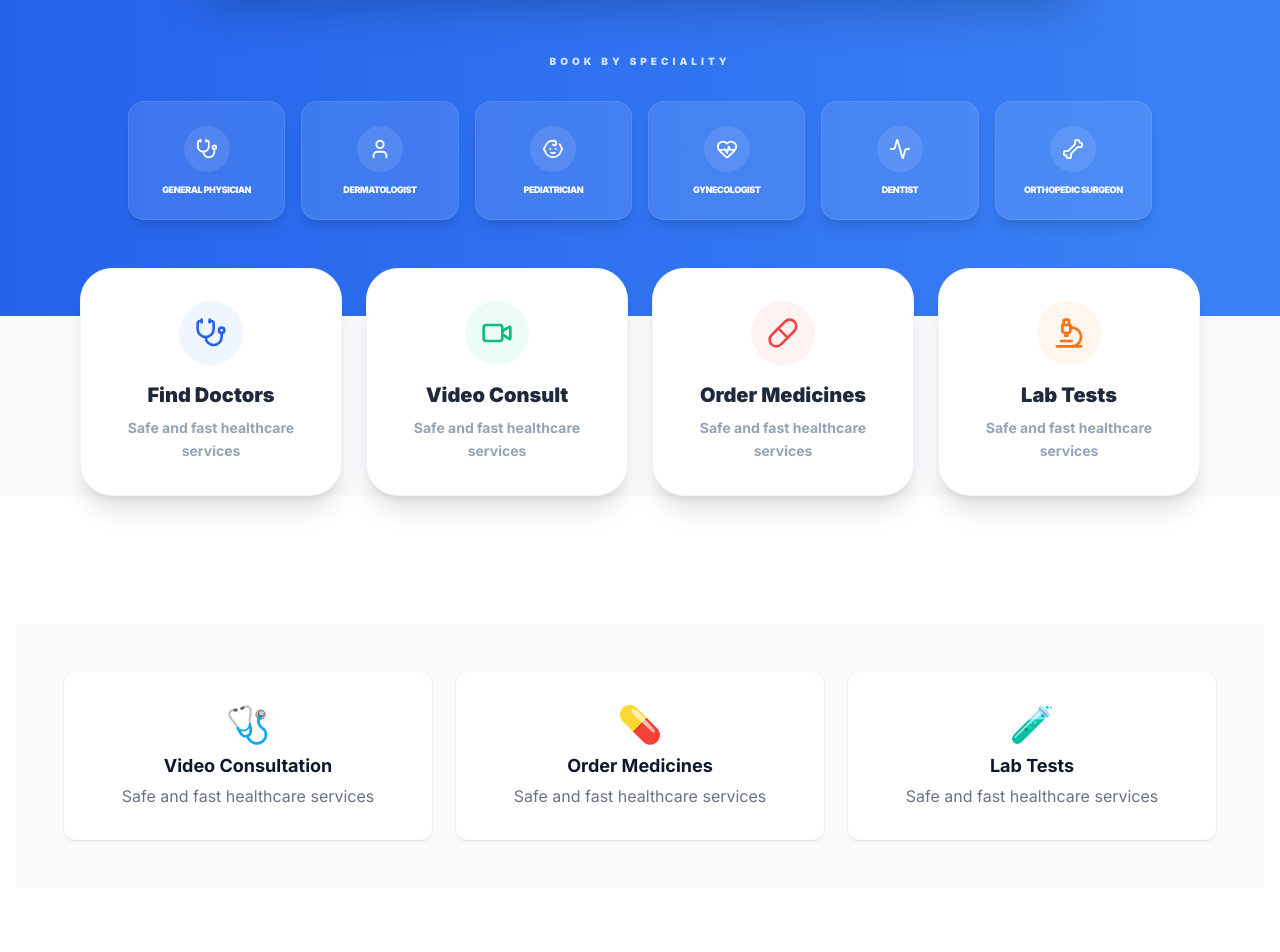
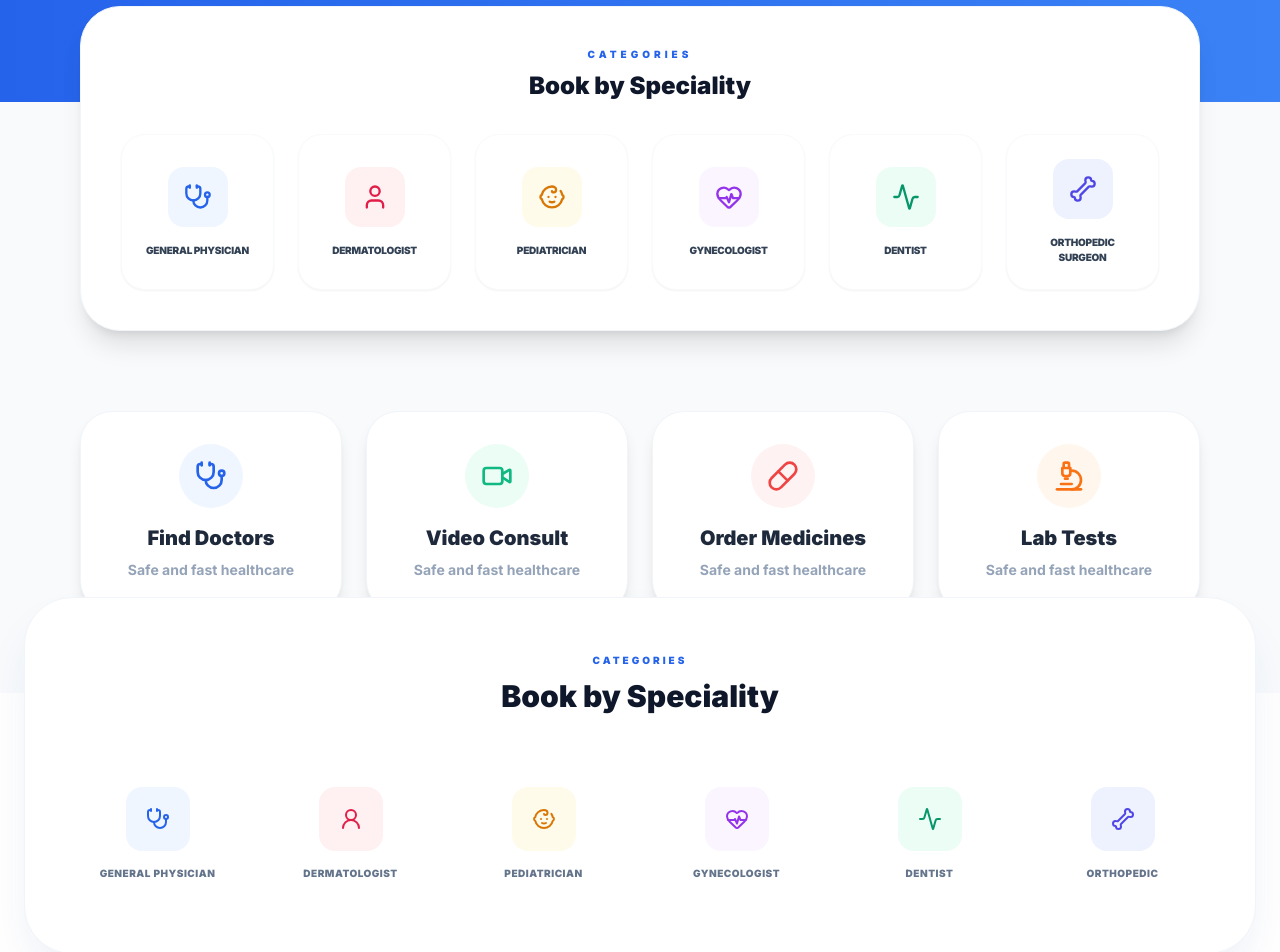
Before and after one commit to mugwe88-ops/MedicareAI, a Next.js app in the folder frontend/: page / in a window 1280 px wide. Shown: the part 360-1312 px from the top of the page. Built offline with nearby package versions, Linux system fonts and the light colour scheme.

Commit message:
update specialties

```diff
--- a/frontend/app/components/Hero.tsx
+++ b/frontend/app/components/Hero.tsx
@@ -12,12 +12,12 @@ export default function Hero() {
   const router = useRouter();
 
   const specialties = [
-    { name: "General Physician", icon: Stethoscope },
-    { name: "Dermatologist", icon: User },
-    { name: "Pediatrician", icon: Baby },
-    { name: "Gynecologist", icon: HeartPulse },
-    { name: "Dentist", icon: Activity },
-    { name: "Orthopedic Surgeon", icon: Bone },
+    { name: "General Physician", icon: Stethoscope, color: "text-blue-600", bg: "bg-blue-50" },
+    { name: "Dermatologist", icon: User, color: "text-rose-600", bg: "bg-rose-50" },
+    { name: "Pediatrician", icon: Baby, color: "text-amber-600", bg: "bg-amber-50" },
+    { name: "Gynecologist", icon: HeartPulse, color: "text-purple-600", bg: "bg-purple-50" },
+    { name: "Dentist", icon: Activity, color: "text-emerald-600", bg: "bg-emerald-50" },
+    { name: "Orthopedic Surgeon", icon: Bone, color: "text-indigo-600", bg: "bg-indigo-50" },
   ];
 
   const handleSearch = (searchQuery?: string) => {
@@ -30,18 +30,18 @@ export default function Hero() {
 
   return (
     <div className="w-full bg-slate-50">
-      {/* Main Banner Section */}
-      <section className="bg-gradient-to-r from-blue-600 to-blue-500 pt-16 pb-24 px-4 text-white text-center">
+      {/* Main Blue Banner */}
+      <section className="bg-gradient-to-r from-blue-600 to-blue-500 pt-20 pb-40 px-4 text-white text-center">
         <div className="max-w-6xl mx-auto">
-          <h1 className="text-4xl md:text-5xl font-black tracking-tighter">
+          <h1 className="text-4xl md:text-5xl font-black tracking-tighter mb-4">
             Find the Best Doctors Near You
           </h1>
-          <p className="mt-2 text-lg font-medium opacity-90">
+          <p className="text-lg font-medium text-blue-50 opacity-90 mb-12">
             Book appointments instantly
           </p>
 
-          {/* Search Bar */}
-          <div className="mt-10 bg-white p-2 md:p-3 rounded-2xl shadow-2xl flex flex-col md:flex-row gap-2 max-w-4xl mx-auto border border-white/20">
+          {/* Floating Search Bar */}
+          <div className="bg-white p-2 md:p-3 rounded-2xl shadow-2xl flex flex-col md:flex-row gap-2 max-w-4xl mx-auto border border-white/20">
             <div className="flex items-center flex-1 px-4 border-b md:border-b-0 md:border-r border-slate-100">
               <Search className="text-slate-400 mr-2" size={20} />
               <input
@@ -64,30 +64,37 @@ export default function Hero() {
             </div>
             <button
               onClick={() => handleSearch()}
-              className="bg-blue-600 text-white px-10 py-4 rounded-xl font-black uppercase tracking-widest hover:bg-blue-700 transition-all shadow-lg active:scale-95"
+              className="bg-blue-600 text-white px-10 py-4 rounded-xl font-black uppercase tracking-widest hover:bg-blue-700 transition-all shadow-lg"
             >
               Search
             </button>
           </div>
+        </div>
+      </section>
 
-          {/* Book by Speciality Grid */}
-          <div className="mt-16">
-            <p className="text-white/80 font-black text-[10px] uppercase tracking-[0.4em] mb-8">
-              Book by Speciality
+      {/* Overlapping Specialties Card Container */}
+      <div className="max-w-6xl mx-auto px-4 -mt-24 relative z-10">
+        <div className="bg-white p-8 md:p-10 rounded-[2.5rem] shadow-xl border border-slate-100">
+          <div className="text-center mb-8">
+            <p className="text-blue-600 font-black text-[10px] uppercase tracking-[0.4em] mb-2">
+              Categories
             </p>
-            <div className="grid grid-cols-2 md:grid-cols-3 lg:grid-cols-6 gap-4 max-w-5xl mx-auto">
+            <h2 className="text-2xl font-black text-slate-900">Book by Speciality</h2>
+          </div>
+
+          <div className="grid grid-cols-2 md:grid-cols-3 lg:grid-cols-6 gap-6">
             {specialties.map((spec) => {
               const Icon = spec.icon;
               return (
                 <button
                   key={spec.name}
                   onClick={() => handleSearch(spec.name)}
-                    className="flex flex-col items-center justify-center p-6 bg-white/10 hover:bg-white border border-white/10 hover:border-white rounded-2xl transition-all duration-300 group shadow-lg active:scale-95"
+                  className="flex flex-col items-center justify-center p-6 bg-white rounded-3xl border border-slate-50 shadow-sm hover:shadow-md hover:-translate-y-2 transition-all duration-300 group"
                 >
-                    <div className="mb-3 p-3 bg-white/10 rounded-full group-hover:bg-blue-600 transition-colors">
-                      <Icon size={22} className="text-white group-hover:text-white" />
+                  <div className={`mb-4 p-4 ${spec.bg} rounded-2xl group-hover:scale-110 transition-transform`}>
+                    <Icon size={28} className={spec.color} />
                   </div>
-                    <span className="text-[9px] font-black uppercase tracking-tighter text-white group-hover:text-blue-600 leading-tight">
+                  <span className="text-[10px] font-black uppercase tracking-tight text-slate-700 group-hover:text-blue-600">
                     {spec.name}
                   </span>
                 </button>
@@ -96,54 +103,29 @@ export default function Hero() {
           </div>
         </div>
       </div>
-      </section>
 
-      {/* Overlapping Service Cards Section */}
-      <section className="max-w-6xl mx-auto -mt-12 px-4 grid grid-cols-1 md:grid-cols-2 lg:grid-cols-4 gap-6 mb-20">
+      {/* Main Services Section */}
+      <section className="max-w-6xl mx-auto px-4 mt-20 pb-20">
+        <div className="grid grid-cols-1 md:grid-cols-2 lg:grid-cols-4 gap-6">
           {[
-          {
-            title: "Find Doctors",
-            icon: Stethoscope,
-            color: "text-blue-600",
-            bg: "bg-blue-50",
-            path: "/doctors"
-          },
-          {
-            title: "Video Consult",
-            icon: Video,
-            color: "text-emerald-500",
-            bg: "bg-emerald-50",
-            path: "/video-consult"
-          },
-          {
-            title: "Order Medicines",
-            icon: Pill,
-            color: "text-red-500",
-            bg: "bg-red-50",
-            path: "/medicines"
-          },
-          {
-            title: "Lab Tests",
-            icon: Microscope,
-            color: "text-orange-500",
-            bg: "bg-orange-50",
-            path: "/lab-tests"
-          }
+            { title: "Find Doctors", icon: Stethoscope, color: "text-blue-600", bg: "bg-blue-50", path: "/doctors" },
+            { title: "Video Consult", icon: Video, color: "text-emerald-500", bg: "bg-emerald-50", path: "/video-consult" },
+            { title: "Order Medicines", icon: Pill, color: "text-red-500", bg: "bg-red-50", path: "/medicines" },
+            { title: "Lab Tests", icon: Microscope, color: "text-orange-500", bg: "bg-orange-50", path: "/lab-tests" }
           ].map((item) => (
             <div
               key={item.title}
               onClick={() => router.push(item.path)}
-            className="bg-white p-8 rounded-[2rem] shadow-xl hover:shadow-2xl transition-all border border-slate-100 flex flex-col items-center text-center group cursor-pointer"
+              className="bg-white p-8 rounded-[2rem] shadow-lg hover:shadow-xl transition-all border border-slate-100 flex flex-col items-center text-center group cursor-pointer"
             >
               <div className={`w-16 h-16 ${item.bg} rounded-full flex items-center justify-center mb-4 transition-transform group-hover:scale-110`}>
                 <item.icon size={32} className={item.color} />
               </div>
               <h3 className="text-xl font-black text-slate-800 mb-2">{item.title}</h3>
-            <p className="text-sm text-slate-400 font-bold leading-relaxed">
-              Safe and fast healthcare services
-            </p>
+              <p className="text-sm text-slate-400 font-bold">Safe and fast healthcare</p>
             </div>
           ))}
+        </div>
       </section>
     </div>
   );
--- a/frontend/app/components/Specialties.tsx
+++ b/frontend/app/components/Specialties.tsx
@@ -1,59 +1,45 @@
 "use client";
-
-import { useRouter } from "next/navigation";
 import {
-  Stethoscope,
-  Baby,
-  Activity,
-  HeartPulse,
-  User,
-  Bone,
+  Stethoscope, UserRound, Baby,
+  HeartPulse, Activity, Bone
 } from "lucide-react";
 
-export default function Speciality() {
-  const router = useRouter();
-
-  const specs = [
-    { name: "General Physician", icon: Stethoscope },
-    { name: "Dermatologist", icon: User },
-    { name: "Pediatrician", icon: Baby },
-    { name: "Gynecologist", icon: HeartPulse },
-    { name: "Dentist", icon: Activity },
-    { name: "Orthopedic Surgeon", icon: Bone },
+const specialties = [
+  { name: "General Physician", icon: <Stethoscope size={24} />, color: "text-blue-600", bg: "bg-blue-50" },
+  { name: "Dermatologist", icon: <UserRound size={24} />, color: "text-rose-600", bg: "bg-rose-50" },
+  { name: "Pediatrician", icon: <Baby size={24} />, color: "text-amber-600", bg: "bg-amber-50" },
+  { name: "Gynecologist", icon: <HeartPulse size={24} />, color: "text-purple-600", bg: "bg-purple-50" },
+  { name: "Dentist", icon: <Activity size={24} />, color: "text-emerald-600", bg: "bg-emerald-50" },
+  { name: "Orthopedic", icon: <Bone size={24} />, color: "text-indigo-600", bg: "bg-indigo-50" },
 ];
 
-  const handleSpecialtyClick = (specialtyName: string) => {
-    // This logic successfully sends the query to your backend
-    router.push(`/doctors?query=${encodeURIComponent(specialtyName)}`);
-  };
-
+export default function Specialties() {
   return (
-    <section className="py-12 bg-slate-900 text-white">
-      <div className="max-w-6xl mx-auto px-4">
-        <h2 className="text-xl md:text-2xl font-bold text-center mb-8 uppercase tracking-widest">
+    <section className="relative z-30 -mt-24 px-6">
+      <div className="max-w-7xl mx-auto bg-white rounded-[3rem] shadow-2xl shadow-blue-900/10 border border-slate-100 p-12">
+        <div className="text-center mb-12">
+          <span className="text-[10px] font-black tracking-[0.3em] text-blue-600 uppercase">
+            Categories
+          </span>
+          <h2 className="text-3xl font-black text-slate-900 mt-2">
             Book by Speciality
           </h2>
+        </div>
 
-        <div className="grid grid-cols-2 sm:grid-cols-3 lg:grid-cols-6 gap-4">
-          {specs.map((s) => {
-            const Icon = s.icon;
-            return (
+        <div className="grid grid-cols-2 md:grid-cols-3 lg:grid-cols-6 gap-6">
+          {specialties.map((item, index) => (
             <button
-                key={s.name}
-                onClick={() => handleSpecialtyClick(s.name)}
-                className="bg-slate-800 p-6 rounded-2xl flex flex-col items-center text-center
-                           hover:bg-blue-600 cursor-pointer transition-all duration-200
-                           min-h-[140px] border border-slate-700 group shadow-lg"
+              key={index}
+              className="group flex flex-col items-center p-6 rounded-3xl hover:bg-slate-50 transition-all duration-300 border border-transparent hover:border-slate-100"
             >
-                <div className="bg-blue-600 p-3 rounded-full mb-3 group-hover:bg-white/20 transition-colors">
-                  <Icon size={28} className="text-white" />
+              <div className={`mb-4 p-5 rounded-2xl ${item.bg} ${item.color} group-hover:scale-110 transition-transform`}>
+                {item.icon}
               </div>
-                <p className="text-[10px] sm:text-xs font-black uppercase tracking-tighter leading-tight">
-                  {s.name}
-                </p>
+              <span className="text-[10px] font-black text-slate-500 uppercase tracking-wider text-center leading-tight">
+                {item.name}
+              </span>
             </button>
-            );
-          })}
+          ))}
         </div>
       </div>
     </section>
--- a/frontend/app/layout.tsx
+++ b/frontend/app/layout.tsx
@@ -1,7 +1,7 @@
 import type { Metadata } from "next";
 import { Inter } from "next/font/google";
 import "./globals.css";
-import Navbar from "./components/Navbar"; // 1. Import the Navbar
+import Navbar from "./components/Navbar";
 
 const inter = Inter({ subsets: ["latin"] });
 
@@ -16,12 +16,11 @@ export default function RootLayout({
   children: React.ReactNode;
 }) {
   return (
-    <html lang="en">
-      <body className={`${inter.className} antialiased bg-gray-50 text-slate-900`}>
-        <Navbar /> {/* 2. This brings the Logo/Buttons to the front page */}
-        <main>
-          {children}
-        </main>
+    <html lang="en" className="scroll-smooth">
+      <body className={`${inter.className} antialiased bg-white text-slate-900`}>
+        <Navbar />
+        {/* No extra padding/margins here so Hero can be full width */}
+        {children}
       </body>
     </html>
   );
--- a/frontend/app/page.tsx
+++ b/frontend/app/page.tsx
@@ -1,24 +1,25 @@
 "use client";
-// Add this import line at the top:
 import Hero from "./components/Hero";
+import Specialties from "./components/Specialties";
 import Services from "./components/Services";
 import Doctors from "./components/Doctors";
 
 export default function Home() {
   return (
     <main className="min-h-screen bg-white">
-      {/* Spacer for the fixed Navbar */}
-      <div className="h-20 w-full"></div>
-
-      {/* Now this will be recognized */}
+      {/* 1. Hero Section */}
       <Hero />
 
-      <section className="py-12 px-4">
-        <div className="max-w-7xl mx-auto space-y-16">
-          <Services />
-          <Doctors />
-        </div>
-      </section>
+      {/* 2. Specialties Section - Pulls up to overlap the Hero slightly */}
+      <div className="relative z-10 -mt-20">
+        <Specialties />
+      </div>
+
+      {/* 3. Main Content Wrapper */}
+      <div className="max-w-7xl mx-auto px-6 space-y-32 py-20">
+        <Services />
+        <Doctors />
+      </div>
     </main>
   );
 }
```
Also changed, not shown: frontend/app/dashboard/page.tsx (+143 -127 lines). Lines whose indentation alone changed are shown as unchanged.
